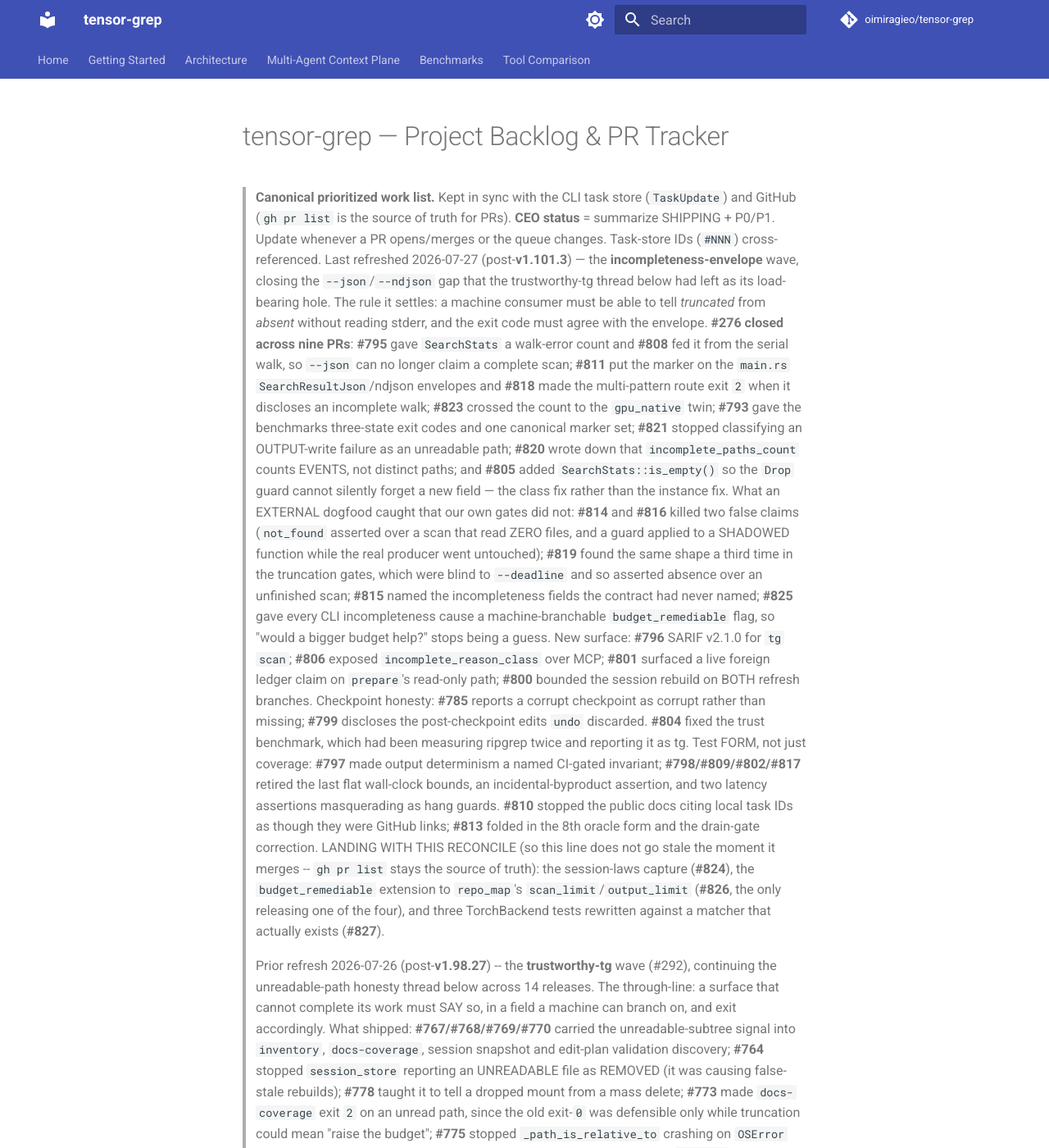
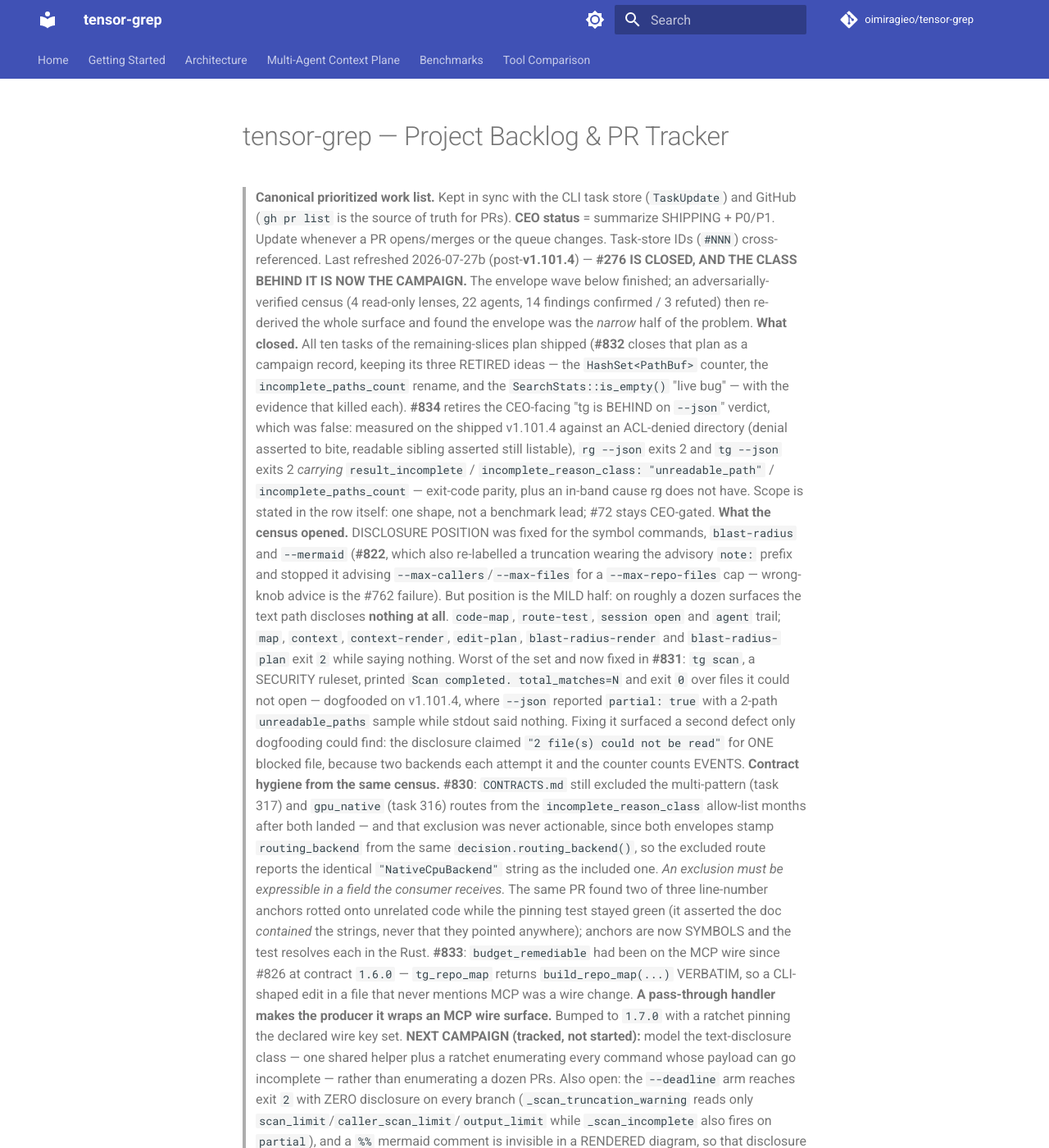
Before and after one commit to oimiragieo/tensor-grep, an MkDocs documentation site: the page built from docs/BACKLOG.md, in a window 1280 px wide and 1400 px high. Shown: the whole window at 82% size. Built offline with MkDocs 1.6.1 and Material for MkDocs 9.7.7, drawn with Linux system fonts in a browser that asks for light colours; comment, search, counter and statistics services are not loaded; some of the changed text lies outside the part shown.

Commit message:
docs(backlog): reconcile the canonical ledger to v1.101.4 and name the next campaign
#276 is CLOSED. The ledger now says so, and says what the census that
re-derived it found instead: the envelope was the NARROW half.

DISCLOSURE POSITION is fixed on three emitters (#822). On roughly a dozen
surfaces the text path discloses NOTHING -- four TRAIL, six exit 2 while silent,
and `tg scan` (a SECURITY ruleset) printed "Scan completed" over files it could
not open (#831). That class is named as the NEXT campaign with its shape stated
-- one shared helper plus a ratchet -- so the next session does not enumerate a
dozen PRs.

Also recorded: the two contract-hygiene findings (#830 stale route exclusion plus
two rotted anchors a passing test could not see; #833 a pass-through MCP handler
making a CLI-file edit a wire change), and the two open items the campaign did
not cover -- the --deadline arm reaching exit 2 with zero disclosure, and a %
mermaid comment being invisible in a rendered diagram.

Every claim here is pinned to the PR or the measurement that established it,
not to recollection. Flag literals verified intact after the edit; CI formats
markdown fences repo-wide and that is a release gate.

Co-Authored-By: Claude Opus 5 (1M context) <noreply@anthropic.com>

```diff
--- a/docs/BACKLOG.md
+++ b/docs/BACKLOG.md
@@ -3,7 +3,51 @@
 > **Canonical prioritized work list.** Kept in sync with the CLI task store (`TaskUpdate`) and
 > GitHub (`gh pr list` is the source of truth for PRs). **CEO status** = summarize SHIPPING + P0/P1.
 > Update whenever a PR opens/merges or the queue changes. Task-store IDs (`#NNN`) cross-referenced.
-> Last refreshed 2026-07-27 (post-**v1.101.3**) — the **incompleteness-envelope** wave, closing
+> Last refreshed 2026-07-27b (post-**v1.101.4**) — **#276 IS CLOSED, AND THE CLASS BEHIND IT IS NOW
+> THE CAMPAIGN.** The envelope wave below finished; an adversarially-verified census (4 read-only
+> lenses, 22 agents, 14 findings confirmed / 3 refuted) then re-derived the whole surface and found
+> the envelope was the *narrow* half of the problem.
+> **What closed.** All ten tasks of the remaining-slices plan shipped (**#832** closes that plan as
+> a campaign record, keeping its three RETIRED ideas — the `HashSet<PathBuf>` counter, the
+> `incomplete_paths_count` rename, and the `SearchStats::is_empty()` "live bug" — with the evidence
+> that killed each). **#834** retires the CEO-facing "tg is BEHIND on `--json`" verdict, which was
+> false: measured on the shipped v1.101.4 against an ACL-denied directory (denial asserted to bite,
+> readable sibling asserted still listable), `rg --json` exits 2 and `tg --json` exits 2 *carrying*
+> `result_incomplete` / `incomplete_reason_class: "unreadable_path"` / `incomplete_paths_count` —
+> exit-code parity, plus an in-band cause rg does not have. Scope is stated in the row itself: one
+> shape, not a benchmark lead; #72 stays CEO-gated.
+> **What the census opened.** DISCLOSURE POSITION was fixed for the symbol commands, `blast-radius`
+> and `--mermaid` (**#822**, which also re-labelled a truncation wearing the advisory `note:` prefix
+> and stopped it advising `--max-callers`/`--max-files` for a `--max-repo-files` cap — wrong-knob
+> advice is the #762 failure). But position is the MILD half: on roughly a dozen surfaces the text
+> path discloses **nothing at all**. `code-map`, `route-test`, `session open` and `agent` trail;
+> `map`, `context`, `context-render`, `edit-plan`, `blast-radius-render` and `blast-radius-plan`
+> exit `2` while saying nothing. Worst of the set and now fixed in **#831**: `tg scan`, a SECURITY
+> ruleset, printed `Scan completed. total_matches=N` and exit `0` over files it could not open —
+> dogfooded on v1.101.4, where `--json` reported `partial: true` with a 2-path `unreadable_paths`
+> sample while stdout said nothing. Fixing it surfaced a second defect only dogfooding could find:
+> the disclosure claimed `"2 file(s) could not be read"` for ONE blocked file, because two backends
+> each attempt it and the counter counts EVENTS.
+> **Contract hygiene from the same census.** **#830**: `CONTRACTS.md` still excluded the
+> multi-pattern (task 317) and `gpu_native` (task 316) routes from the `incomplete_reason_class`
+> allow-list months after both landed — and that exclusion was never actionable, since both
+> envelopes stamp `routing_backend` from the same `decision.routing_backend()`, so the excluded
+> route reports the identical `"NativeCpuBackend"` string as the included one. *An exclusion must be
+> expressible in a field the consumer receives.* The same PR found two of three line-number anchors
+> rotted onto unrelated code while the pinning test stayed green (it asserted the doc *contained*
+> the strings, never that they pointed anywhere); anchors are now SYMBOLS and the test resolves each
+> in the Rust. **#833**: `budget_remediable` had been on the MCP wire since #826 at contract `1.6.0`
+> — `tg_repo_map` returns `build_repo_map(...)` VERBATIM, so a CLI-shaped edit in a file that never
+> mentions MCP was a wire change. **A pass-through handler makes the producer it wraps an MCP wire
+> surface.** Bumped to `1.7.0` with a ratchet pinning the declared wire key set.
+> **NEXT CAMPAIGN (tracked, not started):** model the text-disclosure class — one shared helper plus
+> a ratchet enumerating every command whose payload can go incomplete — rather than enumerating a
+> dozen PRs. Also open: the `--deadline` arm reaches exit `2` with ZERO disclosure on every branch
+> (`_scan_truncation_warning` reads only `scan_limit`/`caller_scan_limit`/`output_limit` while
+> `_scan_incomplete` also fires on `partial`), and a `%%` mermaid comment is invisible in a RENDERED
+> diagram, so that disclosure serves the source-reading audience only.
+>
+> Prior refresh 2026-07-27 (post-**v1.101.3**) — the **incompleteness-envelope** wave, closing
 > the `--json`/`--ndjson` gap that the trustworthy-tg thread below had left as its load-bearing
 > hole. The rule it settles: a machine consumer must be able to tell *truncated* from *absent*
 > without reading stderr, and the exit code must agree with the envelope.
```
